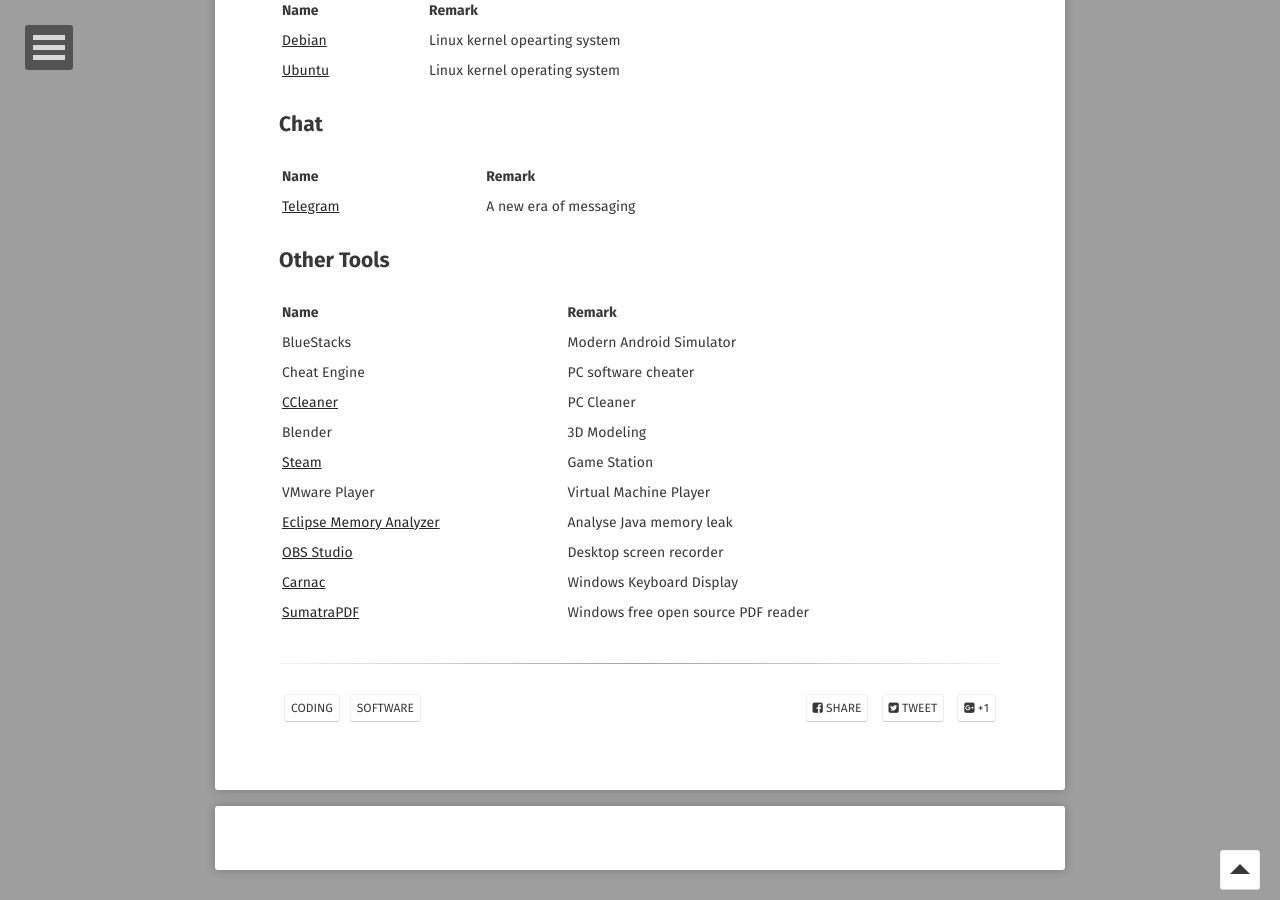
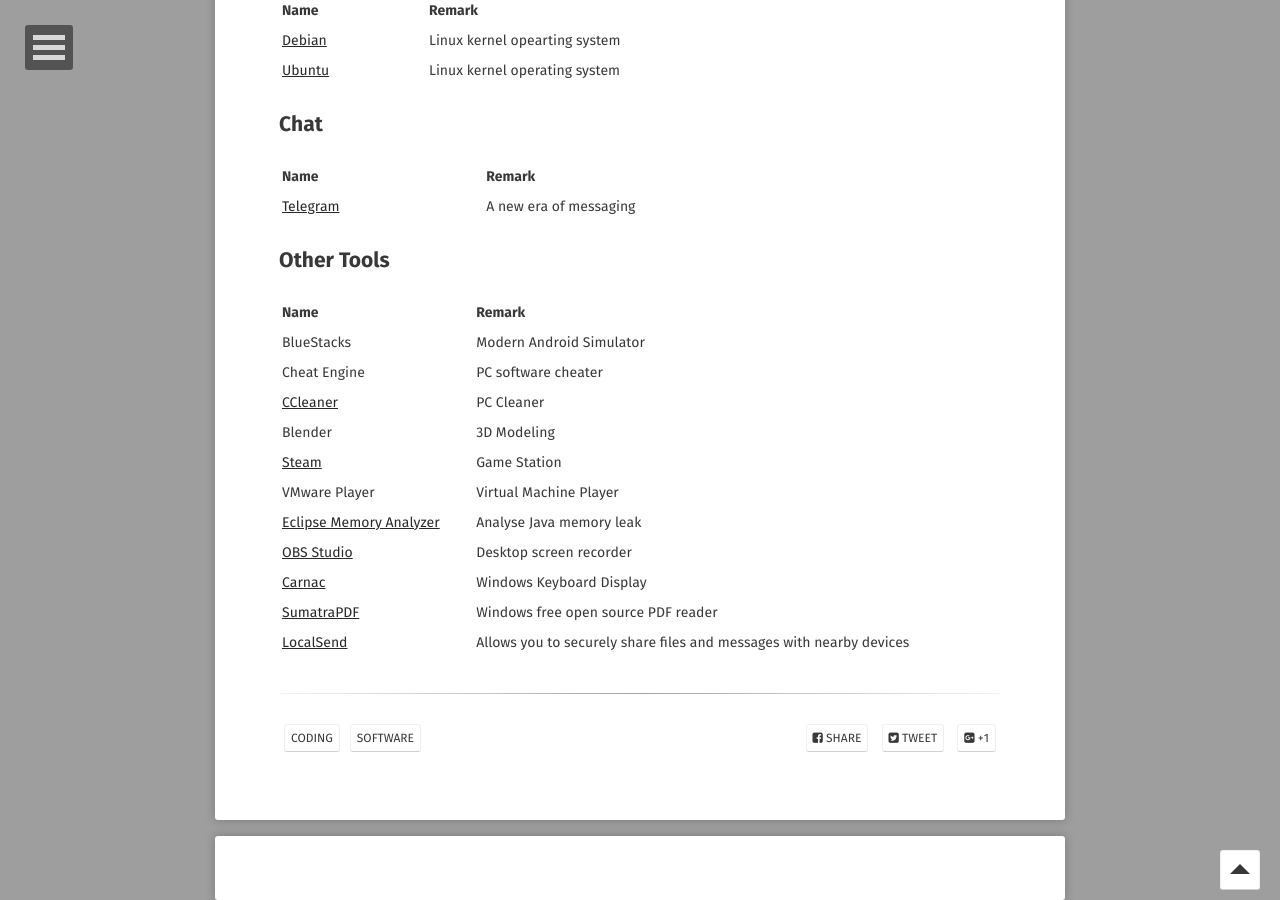
Before and after one commit to o7878x/o7878x.github.io, a Jekyll site: the page built from _posts/2024-07-07-wonderful-softwares.md, in a window 1280 px wide and 900 px high, scrolled down 3334 px. Built offline with Jekyll 4.4.1, drawn with Linux system fonts in a browser that asks for light colours; some web fonts are replaced; comment, search, counter and statistics services are not loaded.

Commit message:
feature:add localsend sofrware

```diff
--- a/_posts/2024-07-07-wonderful-softwares.md
+++ b/_posts/2024-07-07-wonderful-softwares.md
@@ -147,3 +147,4 @@
 | [OBS Studio](https://obsproject.com/) | Desktop screen recorder |
 | [Carnac](https://github.com/Code52/carnac) | Windows Keyboard Display |
 | [SumatraPDF](https://www.sumatrapdfreader.org/free-pdf-reader) | Windows free open source PDF reader |
+| [LocalSend](https://localsend.org/) | Allows you to securely share files and messages with nearby devices |
```
